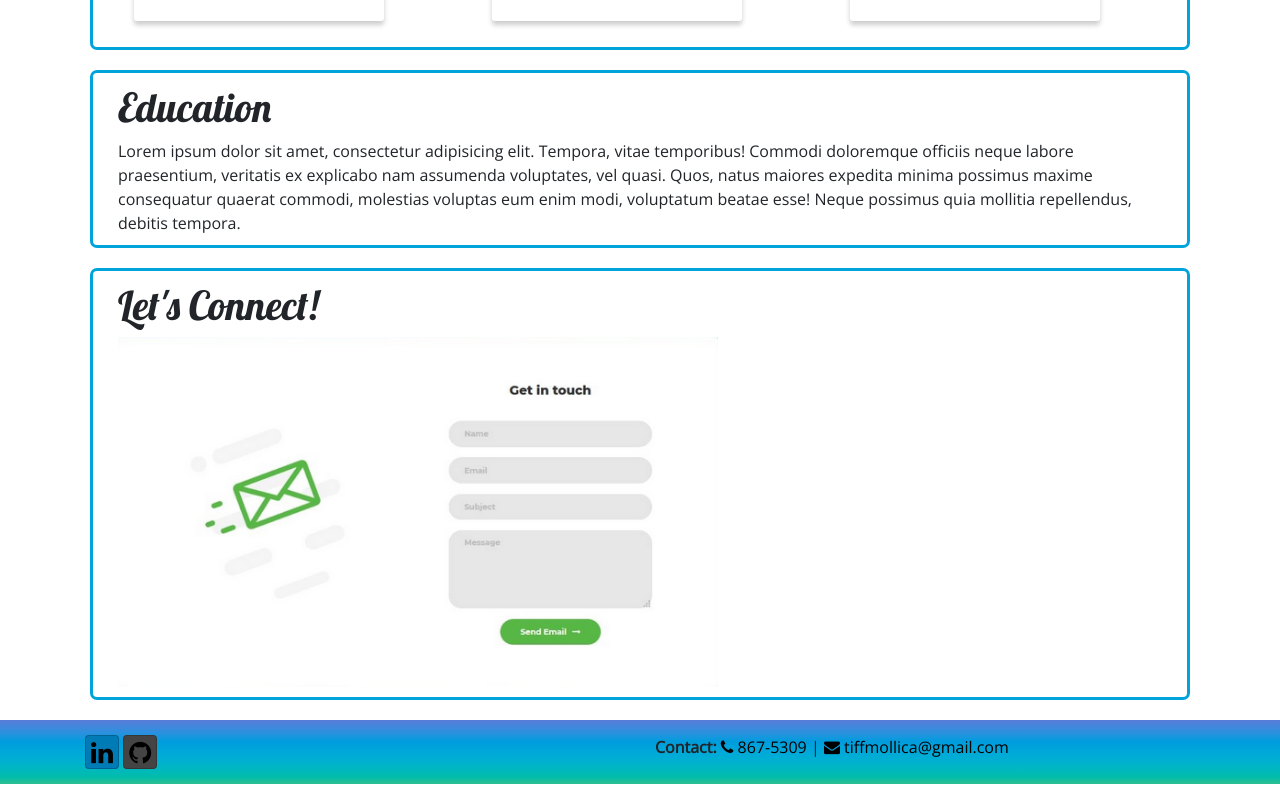
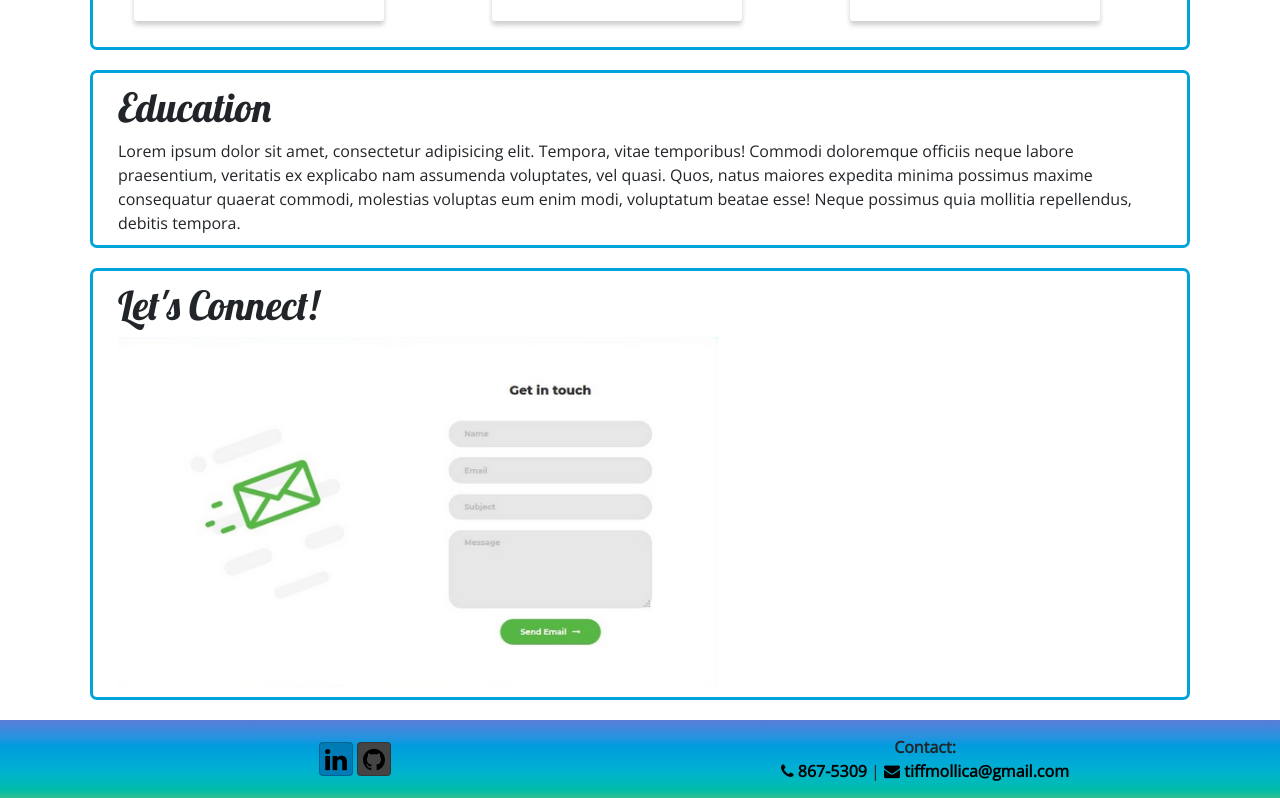
Before and after one commit to tiffany-m/Portfolio_Page_3.0, a website: page index.html in a window 1280 px wide. Shown: the part 979-1777 px from the top of the page. Drawn offline with nearby package versions, Linux system fonts and the light colour scheme.

Commit message:
fixed footer, centered items, changed hover font

```diff
--- a/index.html
+++ b/index.html
@@ -129,7 +129,7 @@
                 <a href="https://github.com/tiffany-m" class="btn btn-social-icon btn-github"><span class="fa fa-github"></span></a>
             </div>
             <div class="col-sm">
-                <strong>Contact:</strong>
+                <strong>Contact:</strong><br>
                 <a role="button" href="tel:+8675309"><i class="fa fa-phone"></i> 867-5309</a> |
                 <a role="button" href="mailto:info@edibledelights.com"><i class="fa fa-envelope"></i> tiffmollica@gmail.com</a>
             </div>
@@ -143,5 +143,3 @@
 </body>
 
 </html>
-
-<!-- test test -->
--- a/styles.css
+++ b/styles.css
@@ -42,9 +42,20 @@ body {
   display: flex;
 }
 
-.site-footer a, a:hover {
+.site-footer a {
   color: black;
   text-decoration: none;
+  font-weight: bold;
+}
+
+.site-footer a:hover {
+ color: rgb(61, 60, 60);
+}
+
+.site-footer div {
+  align-items: center;
+  justify-content: center;
+  text-align: center;
 }
 
 h1 {
```
